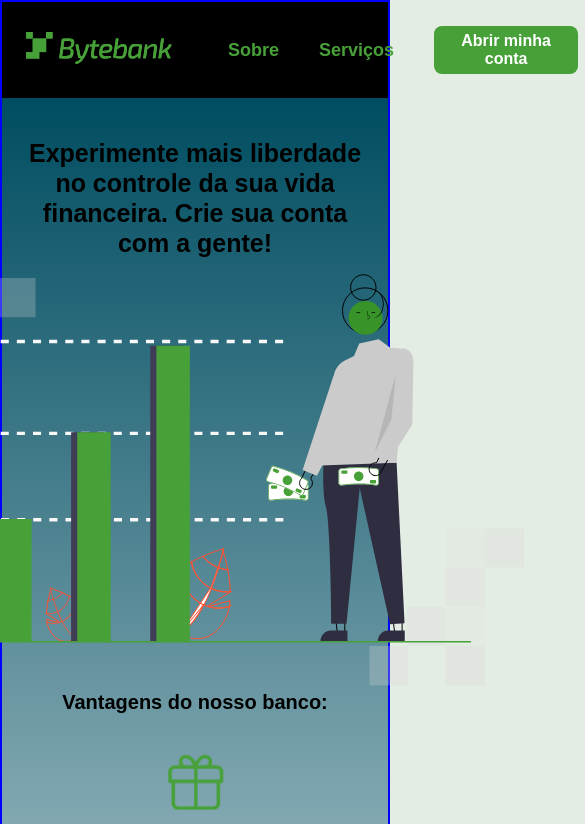
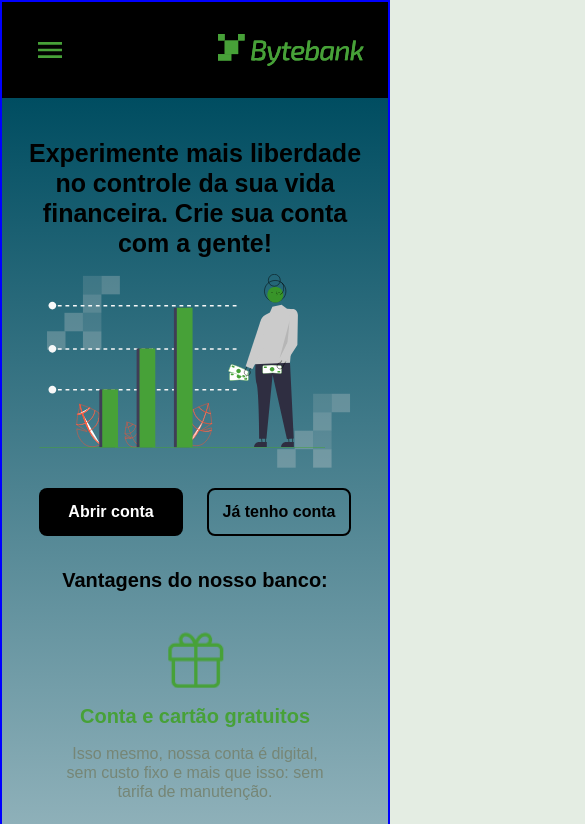
Before and after one commit to AndreMqs/FIAP-tech-chalenge-1-app-gerenciamento-financeiro, a Next.js app: page / in a window 390 px wide. Shown: the top 824 px of the page, 585 px wide, since content can reach past the window. Built offline with nearby package versions, Linux system fonts and the light colour scheme.

Commit message:
Using state to work with screen width

```diff
--- a/src/app/components/HomePage/ContentHomePage/ContentHomePage.tsx
+++ b/src/app/components/HomePage/ContentHomePage/ContentHomePage.tsx
@@ -1,4 +1,5 @@
 'use client'
+import { useEffect, useState } from "react";
 import Image from "next/image";
 import cn from "classnames";
 
@@ -12,24 +13,35 @@ import styles from "./ContentHomePage.module.scss"
 
 
 export default function ContentHomePage() {
+  const [screenWidth, setScreenWidth] = useState(0);
+
+  const handleWindowResize = () => {
+    setScreenWidth(window.innerWidth);
+  }
+
+  useEffect(() => {
+    handleWindowResize();
+    window.addEventListener('resize', handleWindowResize);
+    return () => window.removeEventListener('resize', handleWindowResize);
+  }, []);
 
   const goToInit = () => {
     window.location.href = "/inicio";
   }
 
   const shouldRenderButtons = () => {
-    return window.screen.width <= 425;
+    return screenWidth <= 425;
   }
 
   const getImgSize = () => {
-    if (window.screen.width >= 768) {
+    if (screenWidth >= 768) {
       return {
         height: 412,
         width: 660
       }
     }
 
-    if (window.screen.width > 425) {
+    if (screenWidth > 425) {
       return {
         height: 375,
         width: 600
--- a/src/app/components/HomePage/FooterHomePage/FooterHomePage.tsx
+++ b/src/app/components/HomePage/FooterHomePage/FooterHomePage.tsx
@@ -1,4 +1,3 @@
-'use client'
 import Image from "next/image";
 
 import LogoWhite from "@/app/images/LogoWhite.svg";
--- a/src/app/components/HomePage/HeaderHomePage/HeaderHomePage.tsx
+++ b/src/app/components/HomePage/HeaderHomePage/HeaderHomePage.tsx
@@ -1,4 +1,5 @@
 'use client'
+import { useEffect, useState } from "react";
 import Image from "next/image";
 import cn from "classnames";
 
@@ -12,13 +13,24 @@ import styles from "./HeaderHomePage.module.scss"
 
 
 export default function HeaderHomePage() {
+  const [screenWidth, setScreenWidth] = useState(0);
+
+  const handleWindowResize = () => {
+    setScreenWidth(window.innerWidth);
+  }
+
+  useEffect(() => {
+    handleWindowResize();
+    window.addEventListener('resize', handleWindowResize);
+    return () => window.removeEventListener('resize', handleWindowResize);
+  }, []);
 
   const goToInit = () => {
     window.location.href = "/inicio";
   }
 
   const getLogo = () => {
-    if (window.screen.width > 768 || window.screen.width <= 425) {
+    if (screenWidth > 768 || screenWidth <= 425) {
       return Logo;
     }
 
@@ -26,7 +38,7 @@ export default function HeaderHomePage() {
   }
 
   const getBtnOpenAccountText = () => {
-    if (window.screen.width > 768) {
+    if (screenWidth > 768) {
       return 'Abrir minha conta';
     }
 
@@ -73,7 +85,7 @@ export default function HeaderHomePage() {
   }
 
   const renderHeader = () => {
-    if (window.screen.width <= 425) {
+    if (screenWidth <= 425) {
       return renderMobileHeader();
     }
 
```
